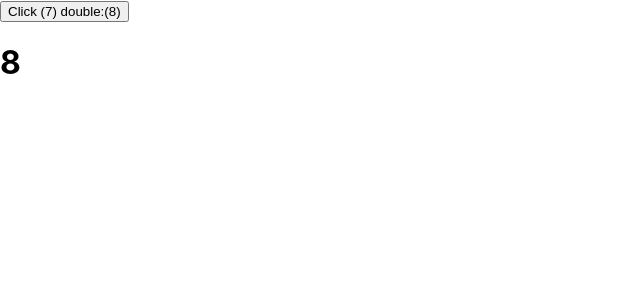
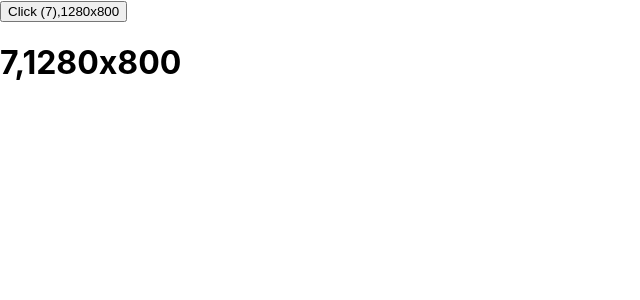
Before and after one commit to lijiayin0420/ReactHooks-TrainTickets, a React app: page / in a window 1280 px wide. Shown: the top 300 px of the page, without its empty margins (0-640 px from the left). Built offline with nearby package versions, Linux system fonts and the light colour scheme.

Commit message:
自定义useState

```diff
--- a/src/App.jsx
+++ b/src/App.jsx
@@ -12,39 +12,29 @@ import React, {
  * 改写Counter为类组件
  * 类组件才能实例化，才能使用ref属性
  */
-class Counter extends PureComponent {
-  speak() {
-    console.log(`now counter is: ${this.props.count}`)
-  }
-  render() {
-    const { props } = this
-    return <h1 onClick={props.onClick}>{props.count}</h1>
-  }
-}
+// class Counter extends PureComponent {
+//   render() {
+//     const { props } = this
+//     return <h1>{props.count}</h1>
+//   }
+// }
 // const Counter = memo(function Counter(props) {
 //   console.log('Counter render')
 //   return <h1 onClick={props.onClick}>{props.count}</h1>
 // })
 
-function App(props) {
+function useCounter(count) {
+  const size = useSize()
+  return (
+    <h1>
+      {count},{size.width}x{size.height}
+    </h1>
+  )
+}
+
+function useCount(defaultCount) {
   const [count, setCount] = useState(0)
-  const counterRef = useRef()
   const it = useRef()
-
-  /**
-   * 与useEffect不同，useEffect在渲染后执行
-   * useMemo在渲染期间执行，有返回值
-   * useMemo(()=>fn) === useCallback(fn)
-   */
-  const double = useMemo(() => {
-    return count * 2
-  }, [count === 3])
-
-  const onClick = useCallback(() => {
-    console.log('click')
-    // console.log(counterRef.current)
-    counterRef.current.speak()
-  }, [counterRef])
 
   useEffect(() => {
     it.current = setInterval(() => {
@@ -58,6 +48,57 @@ function App(props) {
     }
   })
 
+  return [count, setCount]
+}
+
+function useSize() {
+  const [size, setSize] = useState({
+    width: document.documentElement.clientWidth,
+    height: document.documentElement.clientHeight,
+  })
+
+  const onResize = useCallback(() => {
+    setSize({
+      width: document.documentElement.clientWidth,
+      height: document.documentElement.clientHeight,
+    })
+  }, [])
+
+  useEffect(() => {
+    window.addEventListener('resize', onResize, false)
+
+    return () => {
+      window.removeEventListener('resize', onResize, false)
+    }
+  }, [])
+
+  return size
+}
+
+function App(props) {
+  const [count, setCount] = useCount(0)
+  const Counter = useCounter(count)
+  const size = useSize()
+  // const it = useRef()
+
+  /**
+   * 与useEffect不同，useEffect在渲染后执行
+   * useMemo在渲染期间执行，有返回值
+   * useMemo(()=>fn) === useCallback(fn)
+   */
+
+  // useEffect(() => {
+  //   it.current = setInterval(() => {
+  //     setCount((count) => count + 1)
+  //   }, 1000)
+  // }, [])
+
+  // useEffect(() => {
+  //   if (count >= 10) {
+  //     clearInterval(it.current)
+  //   }
+  // })
+
   return (
     <div>
       <button
@@ -66,9 +107,10 @@ function App(props) {
           setCount(count + 1)
         }}
       >
-        Click ({count}) double:({double})
+        Click ({count}),{size.width}x{size.height}
       </button>
-      <Counter ref={counterRef} count={double} onClick={onClick} />
+      {/* <Counter count={count} /> */}
+      {Counter}
     </div>
   )
 }
```
